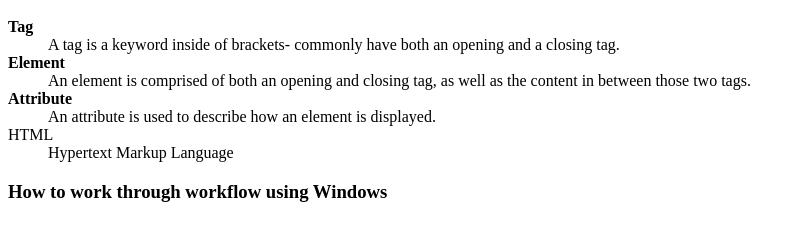
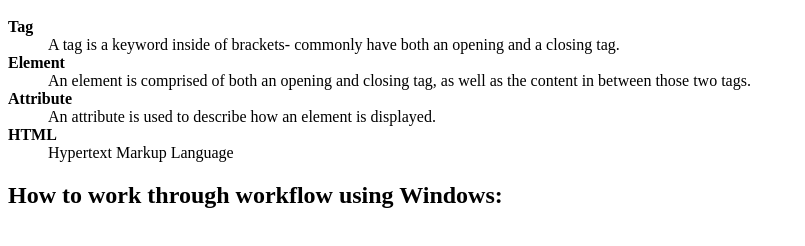
Before and after one commit to cloespracklen/workflowreview, a plain HTML site: page index.html in a window 1280 px wide. Shown: the part 48-294 px from the top of the page, without its empty margins (0-805 px from the left). Drawn offline with Linux system fonts and the light colour scheme.

Commit message:
Update index.html

```diff
--- a/index.html
+++ b/index.html
@@ -7,7 +7,7 @@
     <dd> An element is comprised of both an opening and closing tag, as well as the content in between those two tags. </dd>
     <dt> <b> Attribute </b> </dt>
     <dd> An attribute is used to describe how an element is displayed. </dd>
-    <dt> HTML </dt>
+    <dt> <b> HTML </b> </dt>
     <dd> Hypertext Markup Language </dd>
 
-    <h3> How to work through workflow using Windows </h3>
+    <h2> How to work through workflow using Windows: </h2>
```
